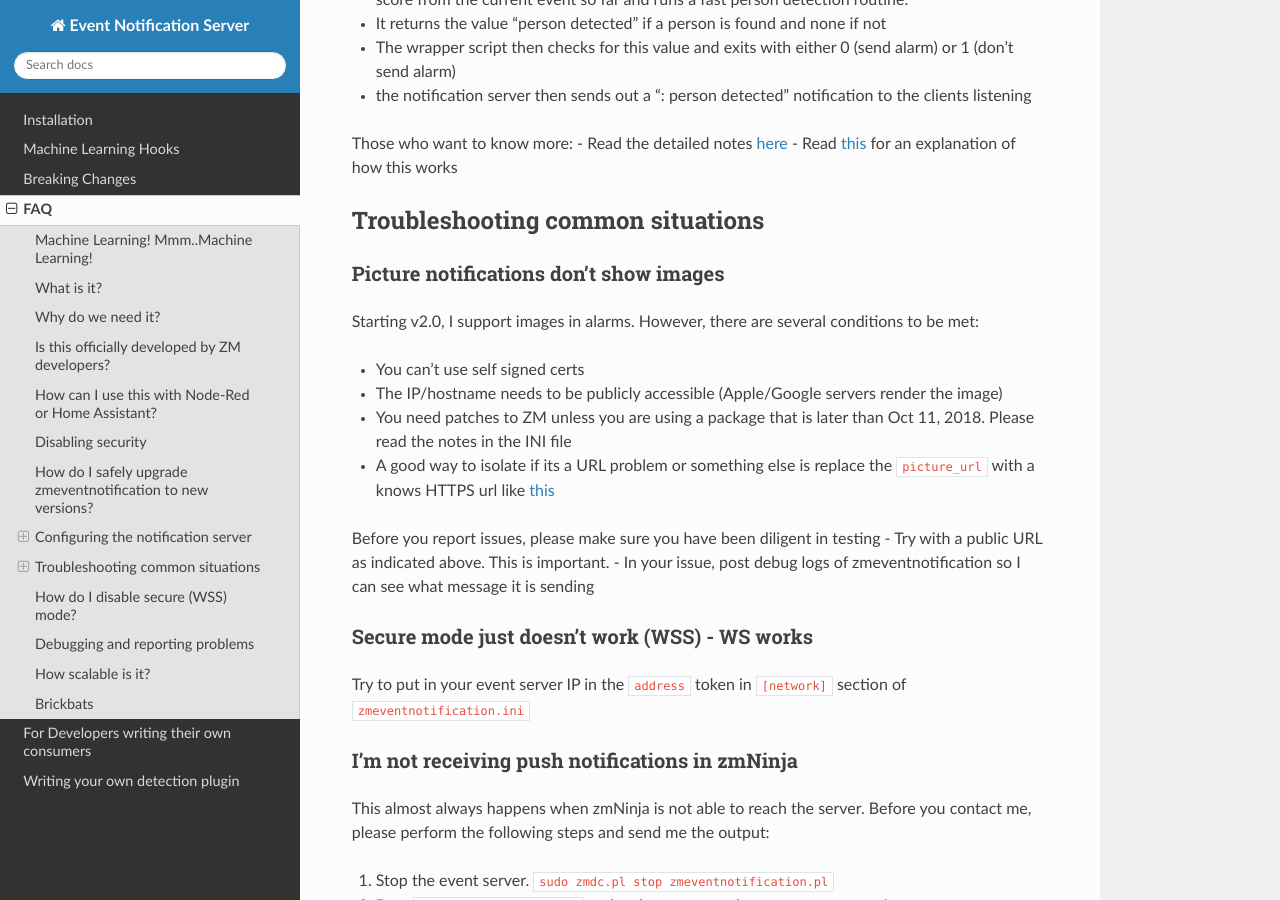
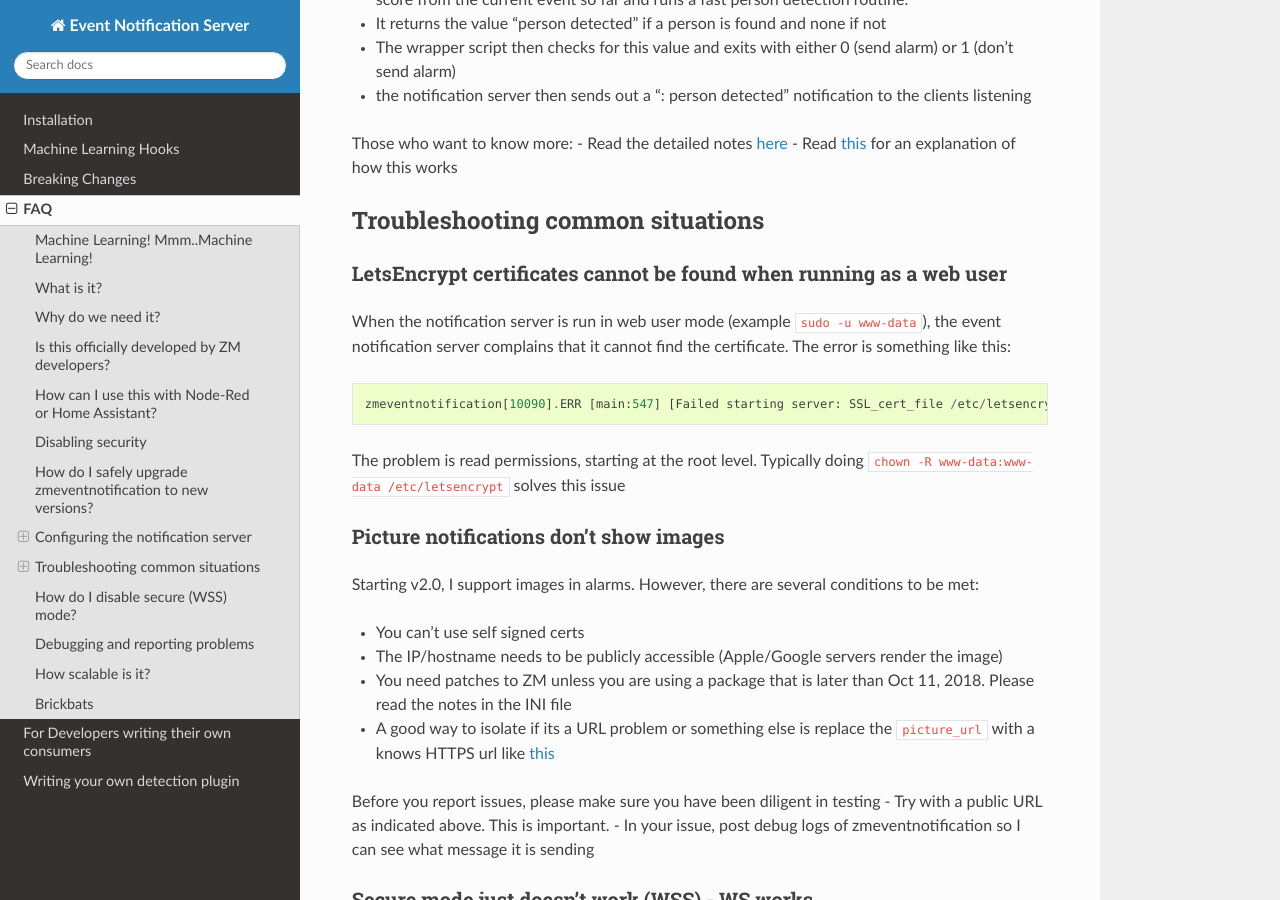
Before and after one commit to ZoneMinder/zmeventnotification, a Sphinx documentation site: the page built from docs/guides/faq.rst, in a window 1280 px wide and 900 px high, scrolled down 3315 px. Built offline with Sphinx 7.4.7 and the Read the Docs theme 2.0.0, drawn with Linux system fonts in a browser that asks for light colours.

Commit message:
added LE error

```diff
--- a/docs/guides/faq.rst
+++ b/docs/guides/faq.rst
@@ -191,6 +191,17 @@ for an explanation of how this works
 
 Troubleshooting common situations
 ---------------------------------
+
+LetsEncrypt certificates cannot be found when running as a web user
+~~~~~~~~~~~~~~~~~~~~~~~~~~~~~~~~~~~~~~~~~~~~~~~~~~~~~~~~~~~~~~~~~~~
+When the notification server is run in web user mode (example ``sudo -u www-data``), the event notification
+server complains that it cannot find the certificate. The error is something like this:
+
+::
+
+        zmeventnotification[10090].ERR [main:547] [Failed starting server: SSL_cert_file /etc/letsencrypt/live/mysite.net-0001/fullchain.pem does not exist at /usr/share/perl5/vendor_perl/IO/Socket/SSL.pm line 402.]
+
+The problem is read permissions, starting at the root level. Typically doing ``chown -R www-data:www-data /etc/letsencrypt`` solves this issue
 
 Picture notifications don't show images
 ~~~~~~~~~~~~~~~~~~~~~~~~~~~~~~~~~~~~~~~
```
